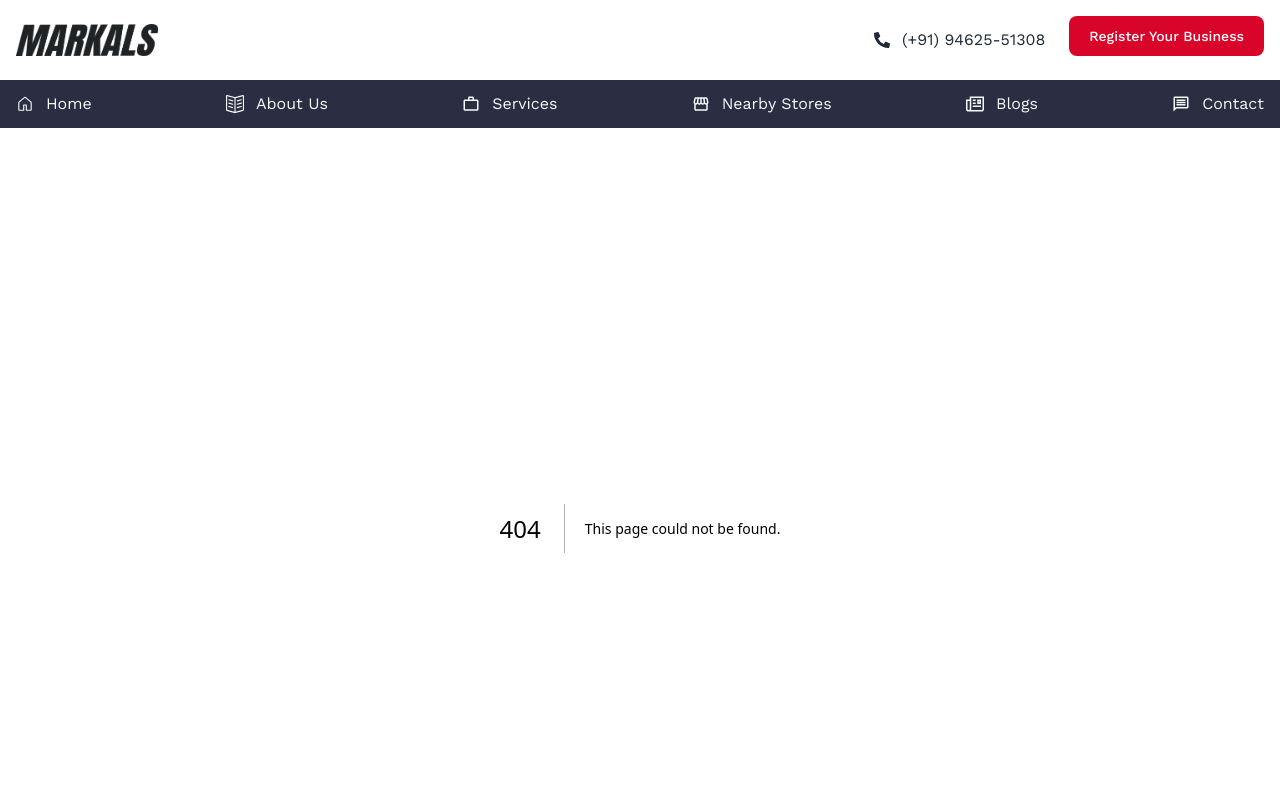
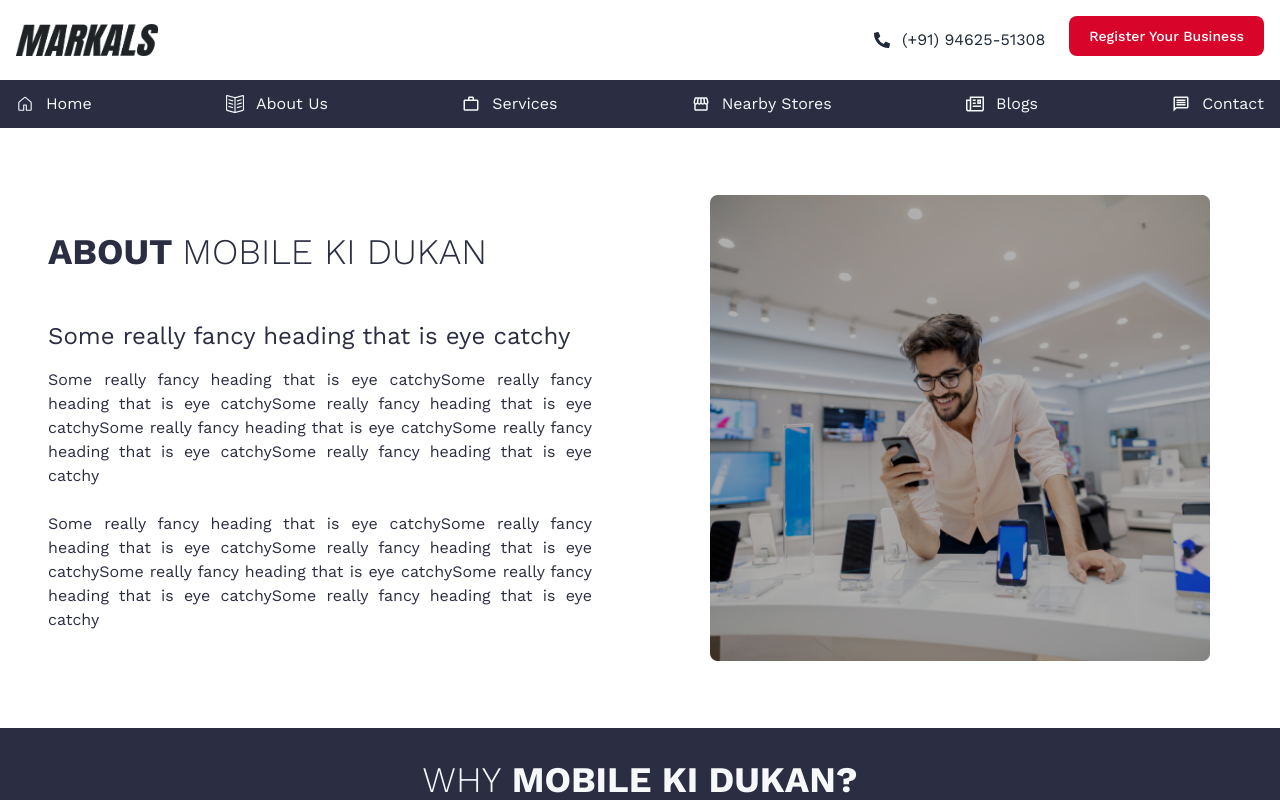
Before and after one commit to sid-talesara/mkd-frontend, a Next.js app: page /about in a window 1280 px wide. Before the commit this address had no page. Shown: the top 800 px of the page. Built offline with nearby package versions, Linux system fonts and the light colour scheme.

Commit message:
Feat: About Page ✅

```diff
--- a/app/(website)/Homepage.tsx
+++ b/app/(website)/Home/Homepage.tsx
@@ -3,7 +3,7 @@ import FAQPage from '@/components/shared/FAQ/Faq';
 import FeaturesSection from '@/components/Home/FeaturesSection';
 import Testimonial from '@/components/shared/Testimonial/Testimonial';
 import React from 'react';
-import Carousal from './Home/Carousal';
+import Carousal from './Carousal';
 import ShopkeepersCTA from '@/components/CTAs/ShopkeepersCTA';
 import AboutSection from '@/components/Home/AboutSection';
 
@@ -12,8 +12,8 @@ const Homepage = () => {
     <div className="">
       <Carousal />
       <FeaturedShops />
-      <FeaturesSection />
-      <AboutSection />
+      <FeaturesSection type={'light'} />
+      <AboutSection type={'dark'} />
 
       <Testimonial />
       <ShopkeepersCTA />
--- /dev/null
+++ b/app/(website)/about/AboutHero.tsx
@@ -0,0 +1,43 @@
+import Button from '@/components/shared/Buttons/Button';
+import Image from 'next/image';
+import React from 'react';
+
+type Props = {};
+
+const AboutHero = (props: Props) => {
+  return (
+    <div>
+      <div className=" text-mkd-dark flex justify-center">
+        <div className="max-w-screen-xl  w-full py-0 md:py-8">
+          {/* info */}
+          <div className="flex flex-col lg:flex-row w-full ">
+            {/* left */}
+            <div className="w-full lg:w-1/2 bg-green-4d00 h-min flex flex-col px-12 py-10 justify-center">
+              <h3 className="text-4xl font-light py-8">
+                <span className="font-bold">ABOUT </span>
+                MOBILE KI DUKAN
+              </h3>
+              <h5 className="text-2xl py-4">Some really fancy heading that is eye catchy</h5>
+              <p className="text-base pb-6 text-justify">
+                Some really fancy heading that is eye catchySome really fancy heading that is eye catchySome really
+                fancy heading that is eye catchySome really fancy heading that is eye catchySome really fancy heading
+                that is eye catchySome really fancy heading that is eye catchy
+              </p>
+              <p className="text-base pb-6 text-justify">
+                Some really fancy heading that is eye catchySome really fancy heading that is eye catchySome really
+                fancy heading that is eye catchySome really fancy heading that is eye catchySome really fancy heading
+                that is eye catchySome really fancy heading that is eye catchy
+              </p>
+            </div>
+            {/* right */}
+            <div className="w-full lg:w-1/2  bg-yellow-30d0  flex justify-center px-4 md:p-0 ">
+              <Image src={'/about-hero.png'} alt={'something'} className=" object-contain " width={500} height={200} />
+            </div>
+          </div>
+        </div>
+      </div>
+    </div>
+  );
+};
+
+export default AboutHero;
--- /dev/null
+++ b/app/(website)/about/AboutUsPage.tsx
@@ -0,0 +1,20 @@
+import ShopkeepersCTA from '@/components/CTAs/ShopkeepersCTA';
+import AboutSection from '@/components/Home/AboutSection';
+import FeaturesSection from '@/components/Home/FeaturesSection';
+import React from 'react';
+import AboutHero from './AboutHero';
+
+type Props = {};
+
+const AboutUsPage = (props: Props) => {
+  return (
+    <div>
+      <AboutHero />
+      <FeaturesSection type={'dark'} />
+      <AboutSection type={'light'} />
+      <ShopkeepersCTA />
+    </div>
+  );
+};
+
+export default AboutUsPage;
--- /dev/null
+++ b/app/(website)/about/page.tsx
@@ -0,0 +1,14 @@
+import React from 'react';
+import AboutUsPage from './AboutUsPage';
+
+type Props = {};
+
+const AboutUs = (props: Props) => {
+  return (
+    <div>
+      <AboutUsPage />
+    </div>
+  );
+};
+
+export default AboutUs;
--- a/app/page.tsx
+++ b/app/page.tsx
@@ -4,7 +4,7 @@ import ShopCard from '@/components/shared/Cards/ShopCard';
 import FAQPage from '@/components/shared/FAQ/Faq';
 import FeaturesSection from '@/components/Home/FeaturesSection';
 import Testimonial from '@/components/shared/Testimonial/Testimonial';
-import Homepage from './(website)/Homepage';
+import Homepage from './(website)/Home/Homepage';
 
 export default function Home() {
   return (
--- a/src/components/CTAs/ShopkeepersCTA.tsx
+++ b/src/components/CTAs/ShopkeepersCTA.tsx
@@ -6,9 +6,9 @@ type Props = {};
 
 const ShopkeepersCTA = (props: Props) => {
   return (
-    <section className="overflow-hidden bg-[url(/cta-banner-4.jpg)] bg-cover  bg-center bg-no-repeat">
-      <div className="bg-black/40 px-20 py-36 md:p-12 lg:px-16 lg:py-40">
-        <div className="text-center sm:text-left ">
+    <section className="overflow-hidden bg-[url(/cta-banner-4.jpg)] bg-cover  bg-center bg-no-repeat ">
+      <div className="bg-black/40 px-20 py-36 md:p-12 lg:px-16 lg:py-40 flex w-full justify-center">
+        <div className="text-center sm:text-left max-w-screen-xl  w-full">
           <h3 className="text-2xl font-bold text-white sm:text-3xl md:text-5xl">Tired of digital confusion?🤔</h3>
 
           <p className="hidden max-w-3xl text-white/90 md:mt-6 md:block md:text-base md:leading-relaxed">
--- a/src/components/Home/AboutSection.tsx
+++ b/src/components/Home/AboutSection.tsx
@@ -3,11 +3,13 @@ import MediaRecognition from '../shared/MediaRecognition/MediaRecognition';
 import Image from 'next/image';
 import Button from '../shared/Buttons/Button';
 
-type Props = {};
-
-const AboutSection = (props: Props) => {
+const AboutSection = ({ type }: { type: string }) => {
   return (
-    <div className="bg-mkd-dark text-mkd-light flex justify-center">
+    <div
+      className={` flex justify-center ${
+        type === 'dark' ? 'bg-mkd-dark text-mkd-light' : 'bg-mkd-light text-mkd-dark'
+      }`}
+    >
       <div className="max-w-screen-xl  w-full py-10">
         {/* info */}
         <div className="flex flex-col lg:flex-row w-full ">
--- a/src/components/Home/FeaturesSection.tsx
+++ b/src/components/Home/FeaturesSection.tsx
@@ -2,14 +2,14 @@ import React from 'react';
 import FeatureCard from '../shared/Cards/FeatureCard';
 import { ShopCardDummyData } from '@/shared/data';
 
-type Props = {};
-
-const FeaturesSection = (props: Props) => {
+const FeaturesSection = ({ type }: { type: string }) => {
   return (
     <div>
       {' '}
-      <div className="flex flex-col items-center justify-center gap-5 py-8 px-5">
-        <h3 className="text-4xl font-light ">
+      <div
+        className={`flex flex-col items-center justify-center gap-5 py-8 px-5 ${type === 'dark' ? 'bg-mkd-dark' : ''}`}
+      >
+        <h3 className={`text-4xl font-light  ${type === 'dark' ? 'text-mkd-light' : ''}`}>
           {/* MOBILE KI DUKAN? */}
           WHY
           <span className="font-bold"> MOBILE KI DUKAN? </span>
--- a/src/components/shared/MediaRecognition/MediaRecognition.tsx
+++ b/src/components/shared/MediaRecognition/MediaRecognition.tsx
@@ -5,7 +5,7 @@ import React from 'react';
 const MediaRecognition = ({ type }: { type: string }) => {
   return (
     // <div className="flex justify-center ">
-    <div className="bg-white w-full max-w-screen-xl px-10 py-5 rounded-lg h-auto lg:h-40 flex flex-wrap justify-evenly items-center">
+    <div className="bg-white w-full shadow-lg max-w-screen-xl px-10 py-5 rounded-lg h-auto lg:h-40 flex flex-wrap justify-evenly items-center">
       {/* brand logo */}
       {type === 'media'
         ? mediaRecognition.map((media) => (
```
Also changed, not shown: public/about-hero.png (added).
